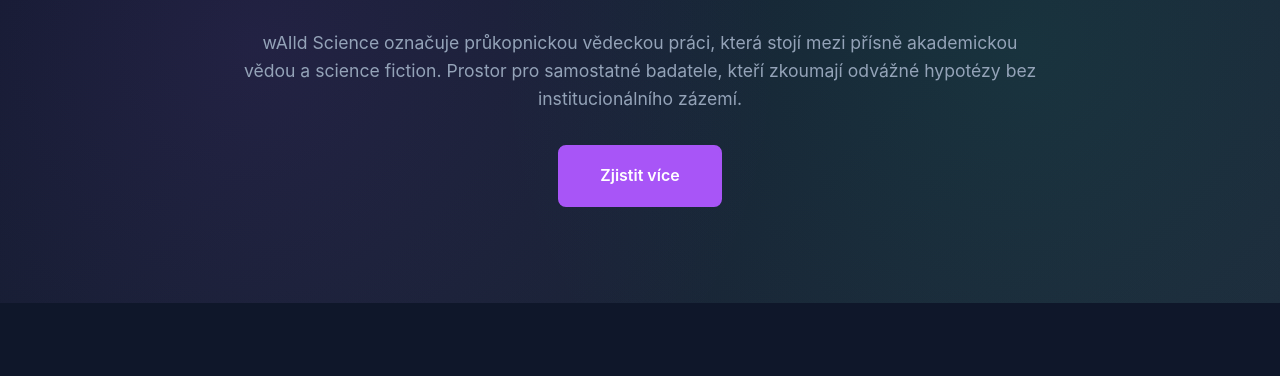
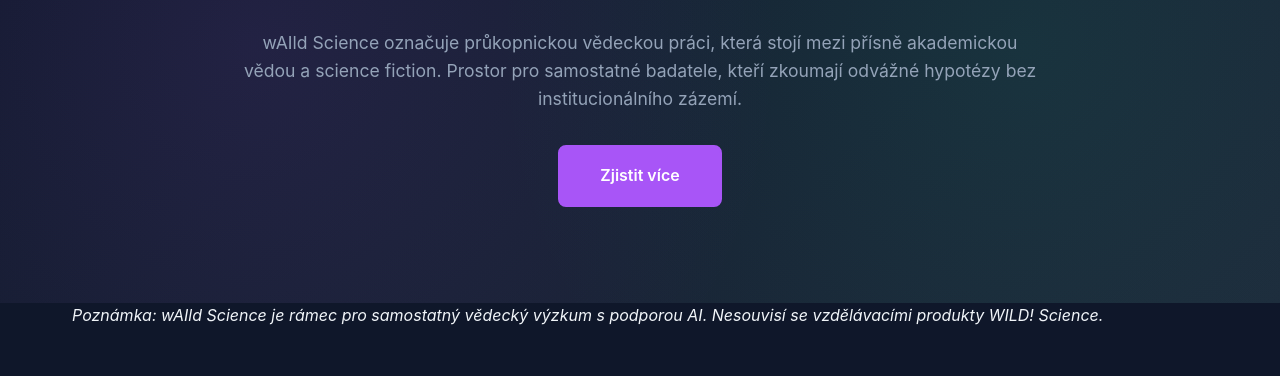
Before and after one commit to widc/waildscience, a plain HTML site: page index.html in a window 1280 px wide. Shown: the part 305-681 px from the top of the page. Drawn offline with Linux system fonts and the light colour scheme.

Commit message:
Update index.html
Disclaimer added.

```diff
--- a/index.html
+++ b/index.html
@@ -37,6 +37,13 @@
                 <a href="#about" class="cta-button">Zjistit více</a>
             </div>
         </section>
+
+        <!-- Disclaimer -->
+        <div class="disclaimer-note">
+            <div class="container">
+                <p><em>Poznámka: wAIld Science je rámec pro samostatný vědecký výzkum s podporou AI. Nesouvisí se vzdělávacími produkty WILD! Science.</em></p>
+            </div>
+        </div>
 
         <!-- About Section -->
         <section id="about" class="section">
```
